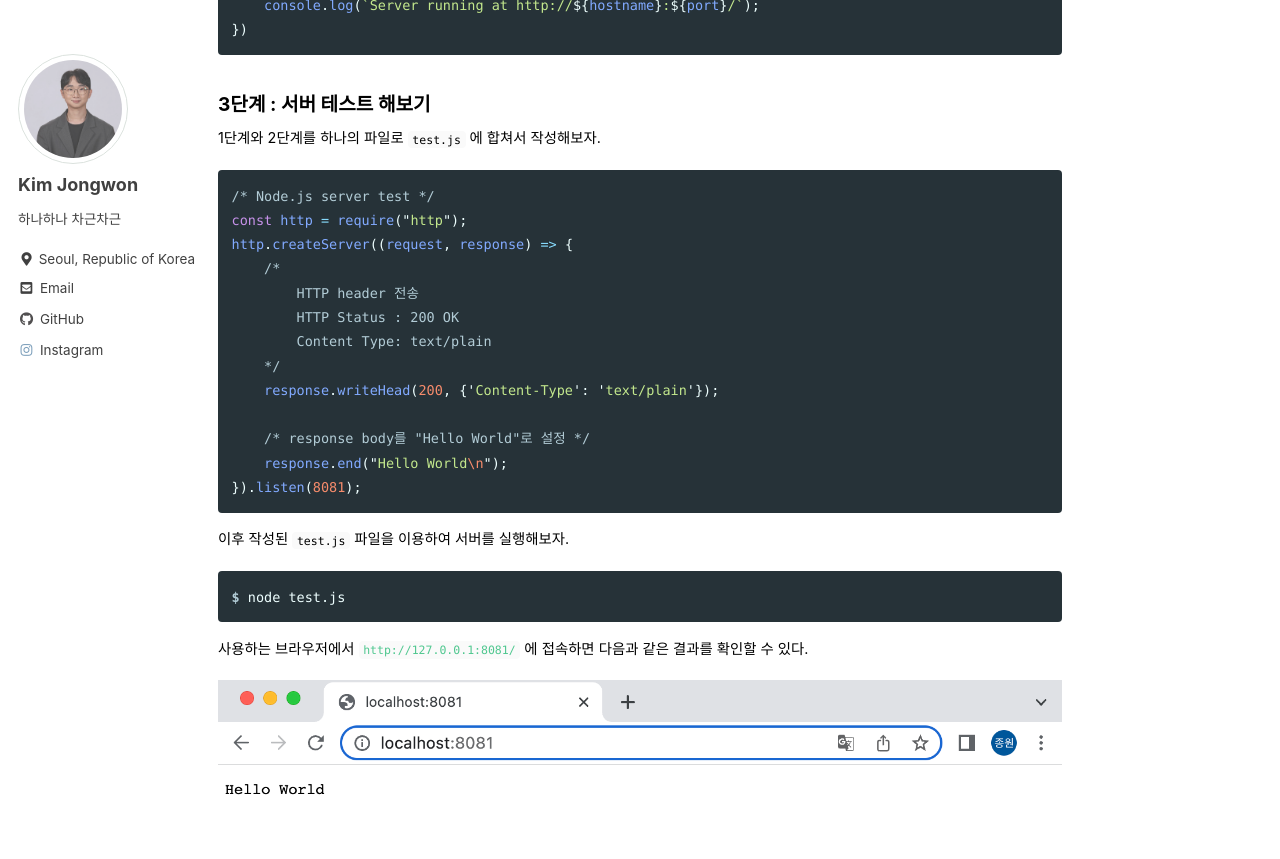
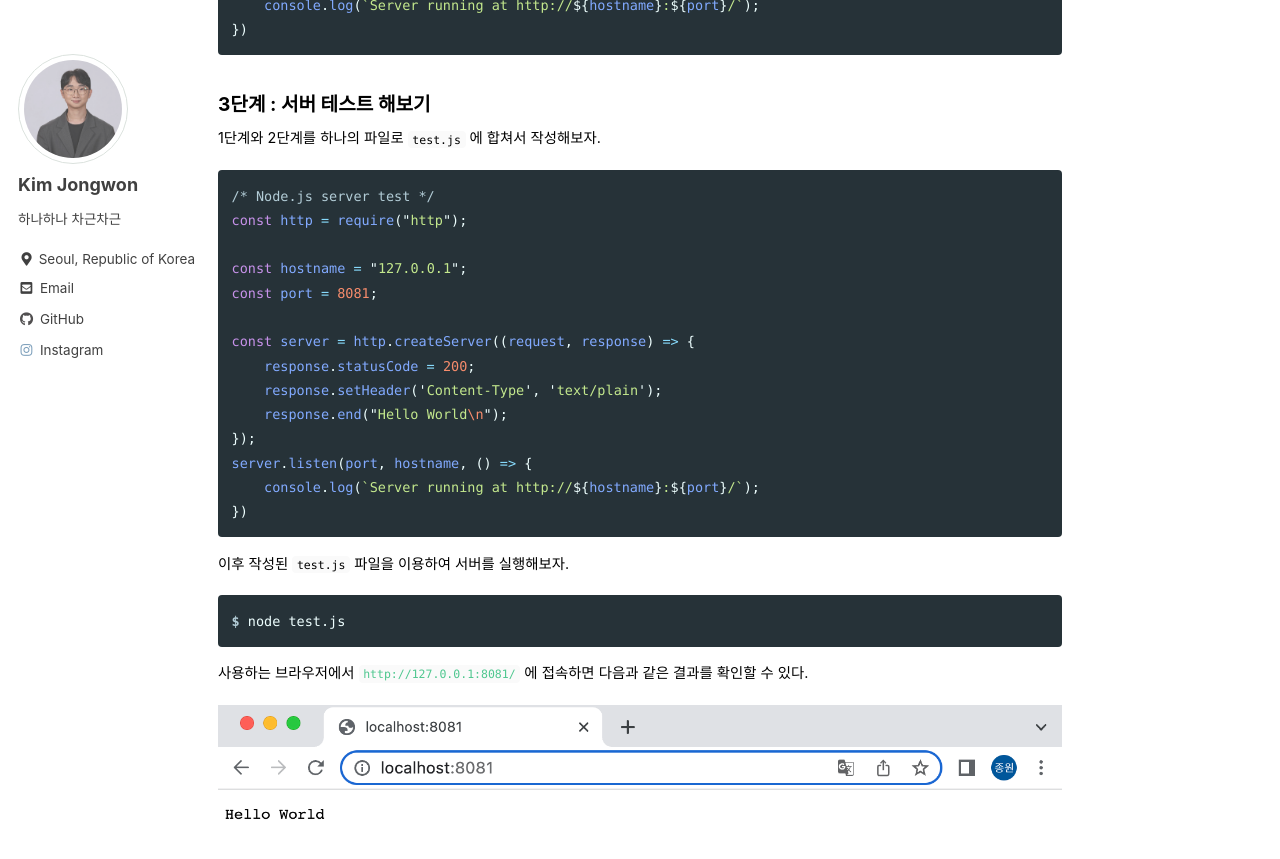
Before and after one commit to wonnx/wonnx.github.io, a Jekyll site: the page built from _posts/2023-02-03-node.js 어플리케이션 만들기.md, in a window 1280 px wide and 900 px high, scrolled down 765 px. Shown: the top 859 px of the window. Built offline with Jekyll 4.4.1, drawn with Linux system fonts in a browser that asks for light colours; cached includes are drawn as plain includes; comment, search, counter and statistics services are not loaded; some of the changed text lies outside the part shown.

Commit message:
230204 http module

````diff
--- a/_posts/2023-02-03-node.js 어플리케이션 만들기.md
+++ b/_posts/2023-02-03-node.js 어플리케이션 만들기.md
@@ -35,17 +35,18 @@ server.listen(port, hostname, () => {
 ```javascript
 /* Node.js server test */
 const http = require("http");
-http.createServer((request, response) => {
-    /*
-        HTTP header 전송
-        HTTP Status : 200 OK
-        Content Type: text/plain
-    */
-    response.writeHead(200, {'Content-Type': 'text/plain'});
 
-    /* response body를 "Hello World"로 설정 */
+const hostname = "127.0.0.1";
+const port = 8081;
+
+const server = http.createServer((request, response) => {
+    response.statusCode = 200;
+    response.setHeader('Content-Type', 'text/plain');
     response.end("Hello World\n");
-}).listen(8081);
+});
+server.listen(port, hostname, () => {
+    console.log(`Server running at http://${hostname}:${port}/`);
+})
 ```
 이후 작성된 `test.js` 파일을 이용하여 서버를 실행해보자.
 ```terminal
````
Also changed, not shown: _posts/2022-12-07-트랜잭션 격리 수준 (Transaction Isolation Level).md (+0 -1 lines), _posts/2023-02-04-callback function.md (added, +67 -0 lines), _posts/2023-02-04-http module.md (added, +86 -0 lines), _posts/2023-01-18-타입스크립트 제네릭(Typescript generics).md (line endings or trailing spaces).
